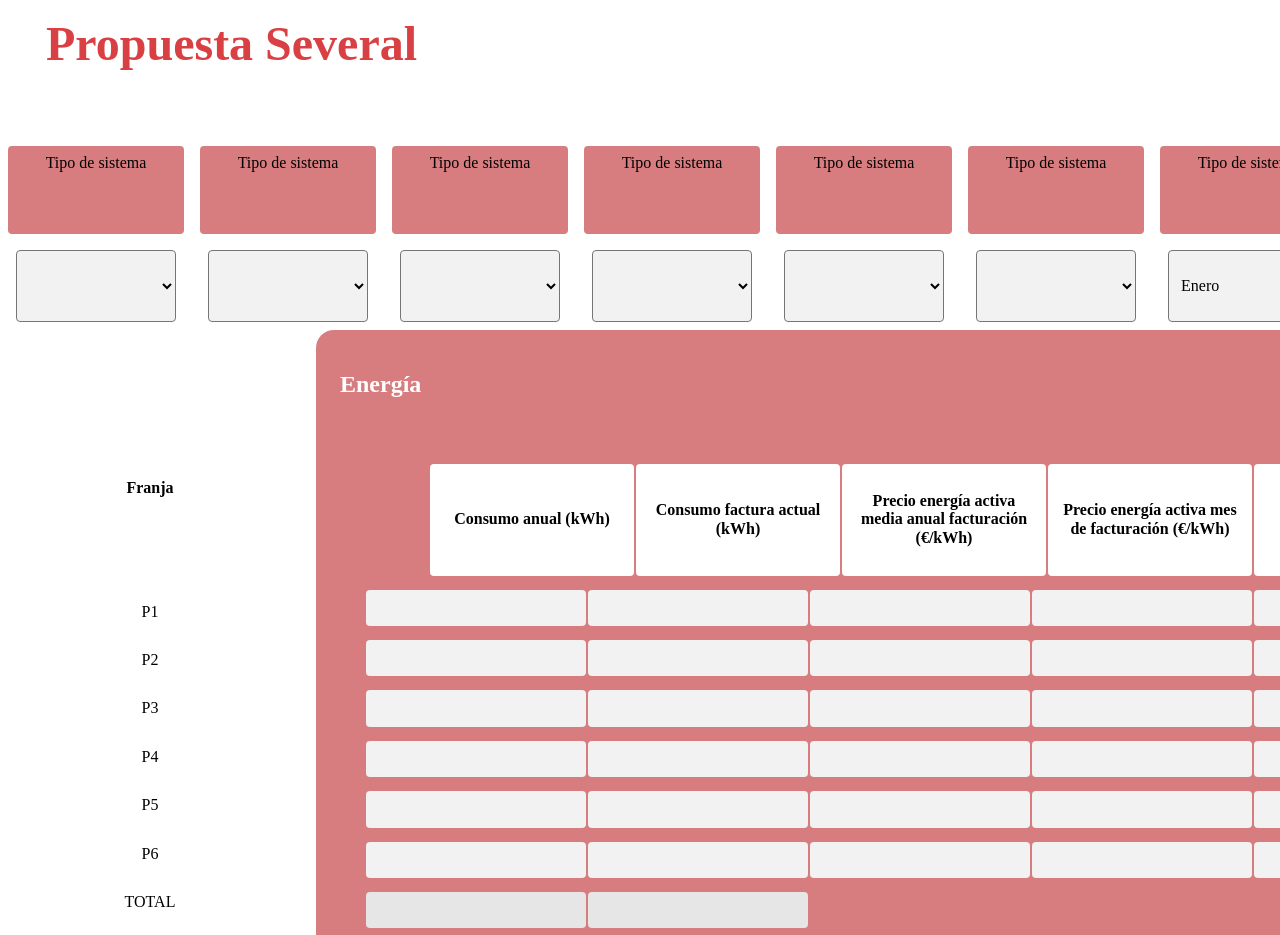
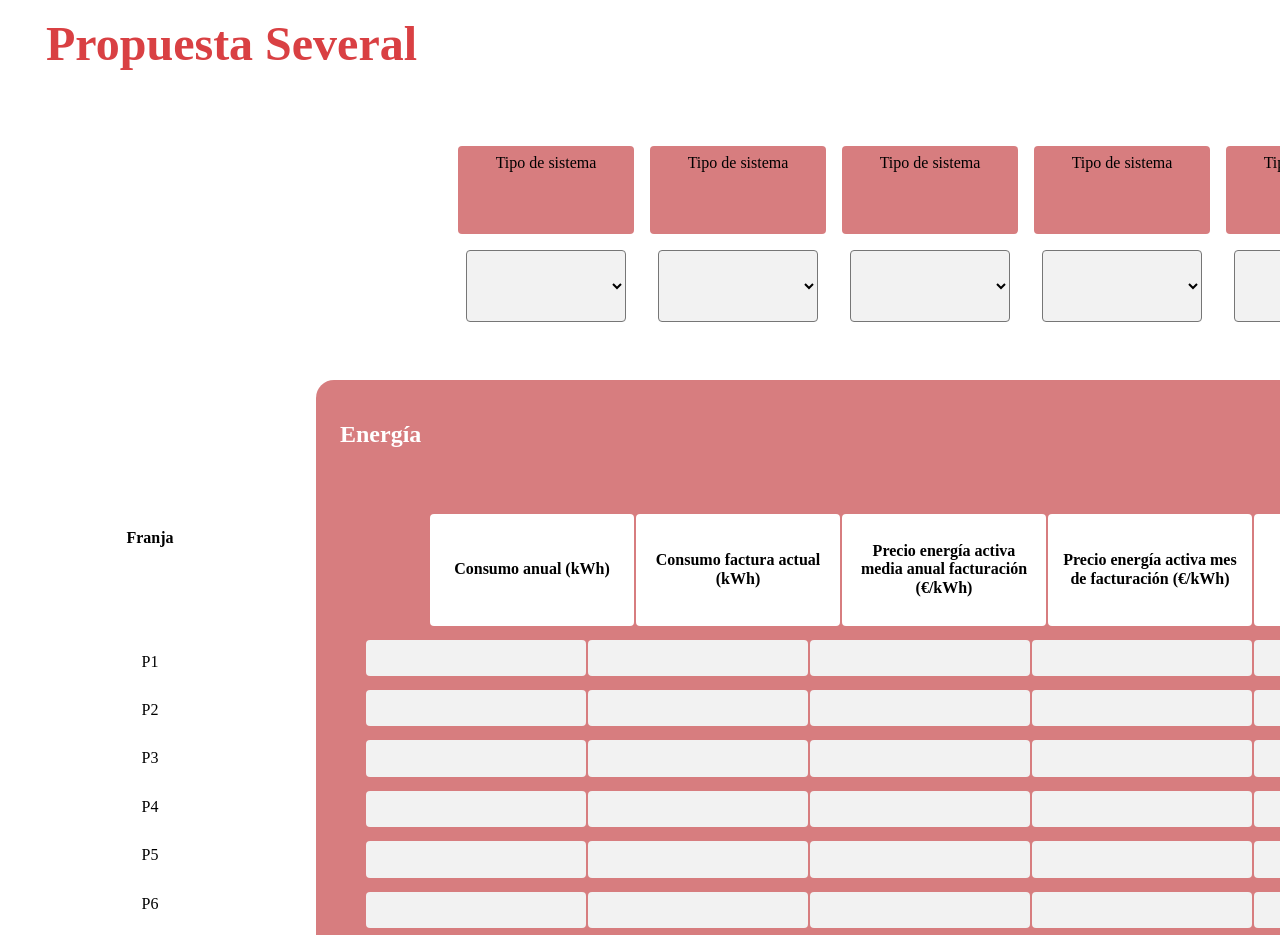
Before and after one commit to Desafio-TheBridge-Grupo3/Fullstack-CLIENT, a React (Vite) app in the folder client/: page / in a window 1280 px wide. Shown: the part 1120-2055 px from the top of the page. Built offline with nearby package versions, Linux system fonts and the light colour scheme.

Commit message:
styles form

```diff
--- a/client/src/styles/components/_Form.scss
+++ b/client/src/styles/components/_Form.scss
@@ -24,5 +24,6 @@
 
 .options {
     display: flex;
-
+    margin-left: 450px;
+    margin-bottom: 50px;
 }
```
